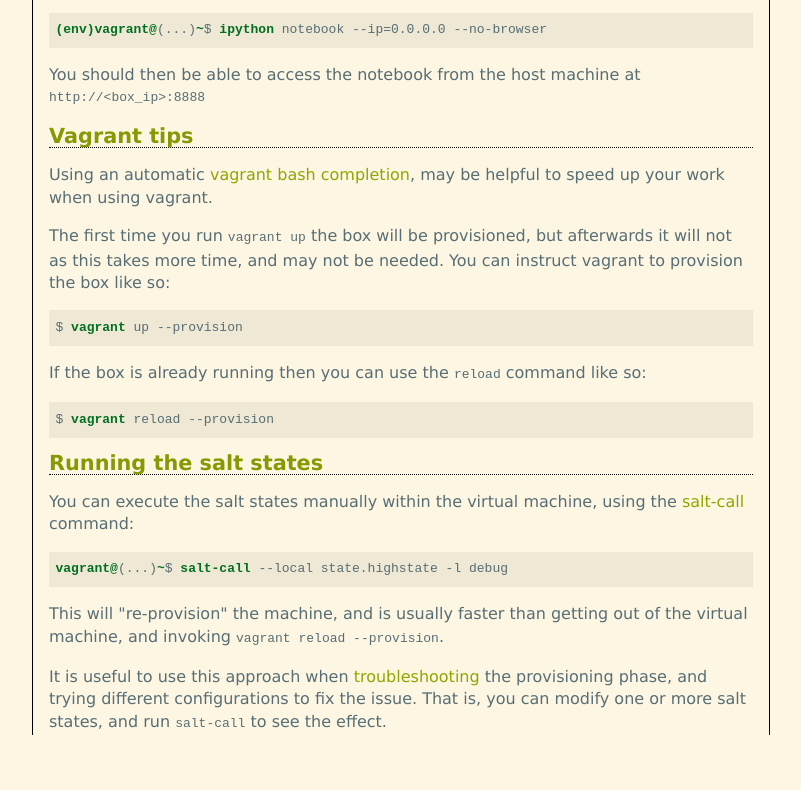
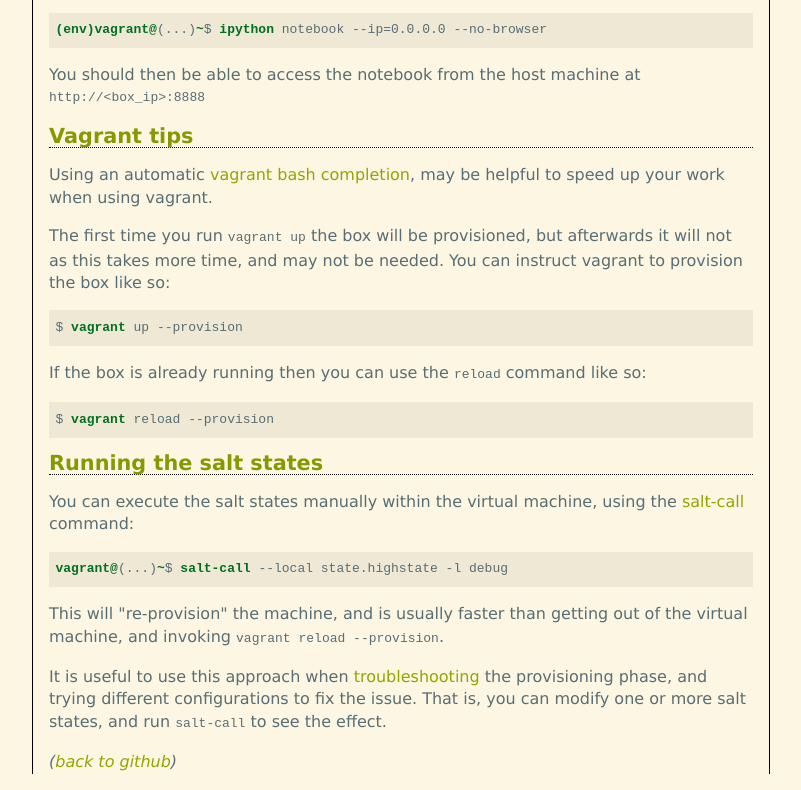
Before and after one commit to sciboxes/sciboxes.github.io, a plain HTML site: page index.html in a window 1280 px wide. Shown: the part 1309-2099 px from the top of the page, without its empty margins (239-1040 px from the left). Before the commit the page ends 2060 px from the top, so only its background shows below. Drawn offline with Linux system fonts and the light colour scheme.

Commit message:
added hyperlink to sciboxes' github org page

```diff
--- a/index.html
+++ b/index.html
@@ -79,5 +79,6 @@ code > span.er { color: #ff0000; font-weight: bold; }
 <pre class="sourceCode bash"><code class="sourceCode bash"><span class="kw">vagrant@</span>(...)<span class="kw">~</span>$ <span class="kw">salt-call</span> --local state.highstate -l debug</code></pre>
 <p>This will &quot;re-provision&quot; the machine, and is usually faster than getting out of the virtual machine, and invoking <code>vagrant reload --provision</code>.</p>
 <p>It is useful to use this approach when <a href="http://docs.saltstack.com/en/latest/topics/troubleshooting/#using-salt-call">troubleshooting</a> the provisioning phase, and trying different configurations to fix the issue. That is, you can modify one or more salt states, and run <code>salt-call</code> to see the effect.</p>
+<p><em>(<a href="https://github.com/sciboxes">back to github</a>)</em></p>
 </body>
 </html>
```
Also changed, not shown: 1 other file.
